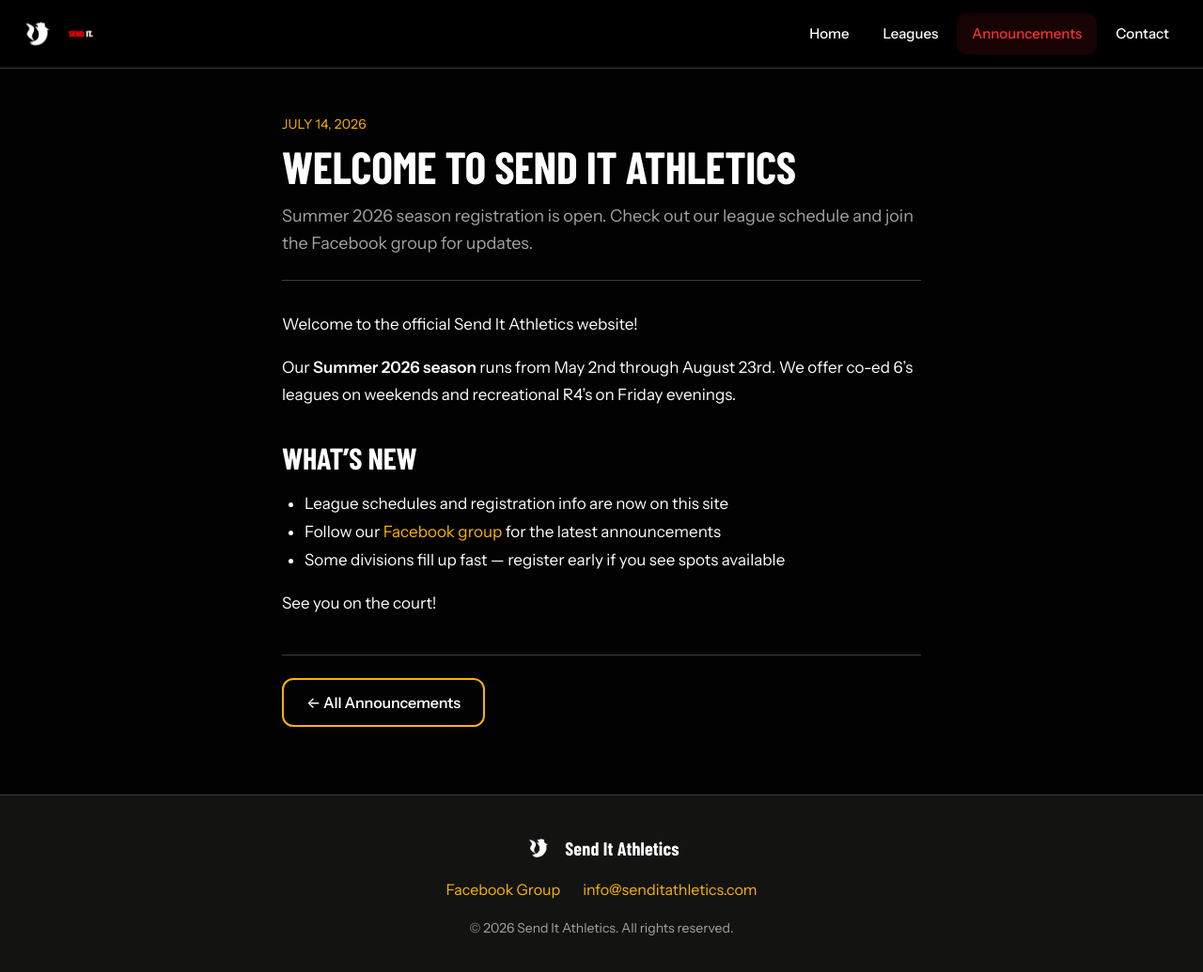
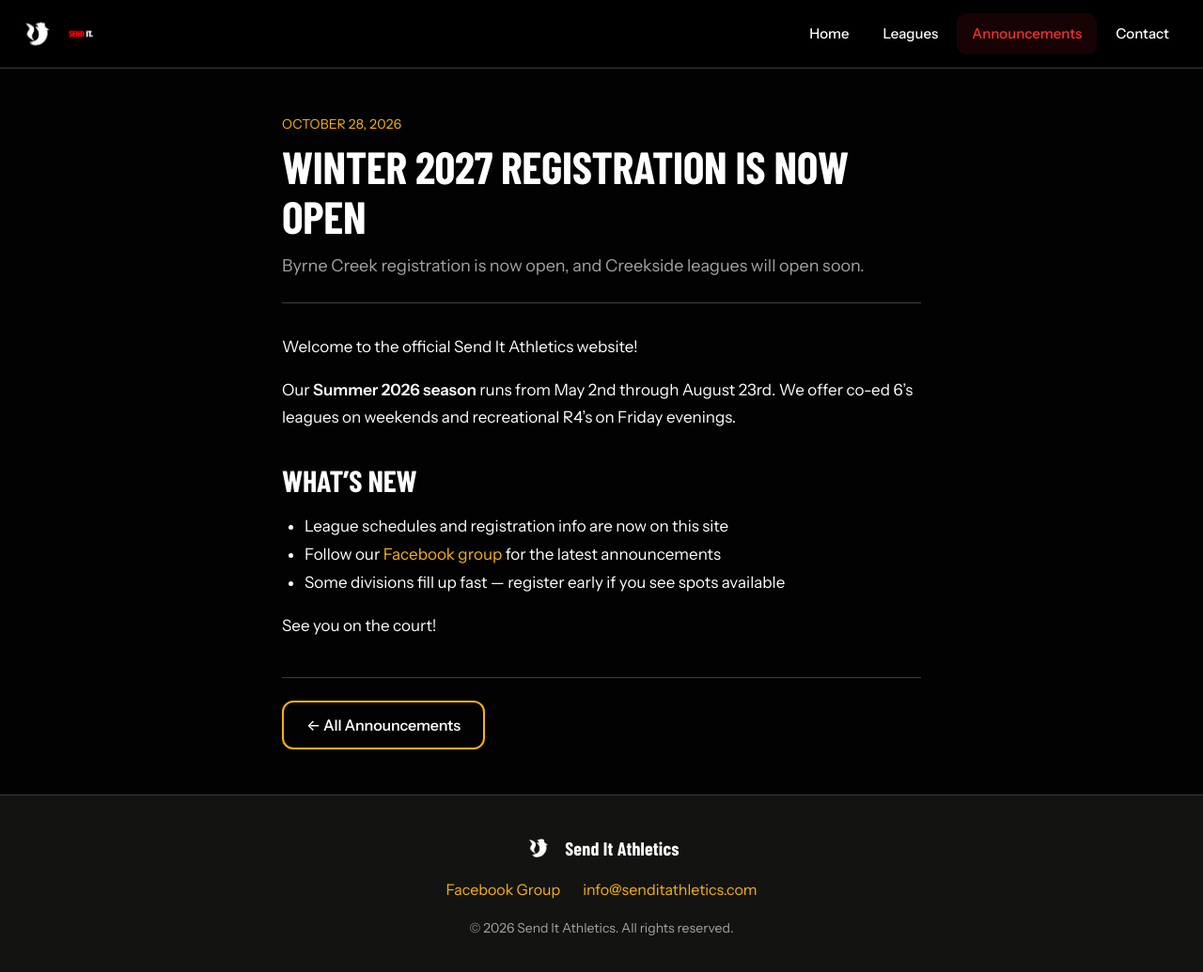
Before and after one commit to jaysonbtan/sendit, a Jekyll site: the page built from _posts/2026-07-14-welcome.md, in a window 1280 px wide and 1039 px high. Shown: the top 1035 px of the window at 94% size. Built offline with Jekyll 4.4.1, drawn with Linux system fonts in a browser that asks for light colours; some web fonts are replaced.

Commit message:
Update Announcements “2026-07-14-welcome”

```diff
--- a/_posts/2026-07-14-welcome.md
+++ b/_posts/2026-07-14-welcome.md
@@ -1,8 +1,8 @@
 ---
 layout: post
-title: Welcome to Send It Athletics
-date: 2026-07-14
-excerpt: Summer 2026 season registration is open. Check out our league schedule and join the Facebook group for updates.
+title: Winter 2027 registration is now open
+date: 2026-10-28T09:33:40-07:00
+excerpt: Byrne Creek registration is now open, and Creekside leagues will open soon.
 ---
 
 Welcome to the official Send It Athletics website!
```
